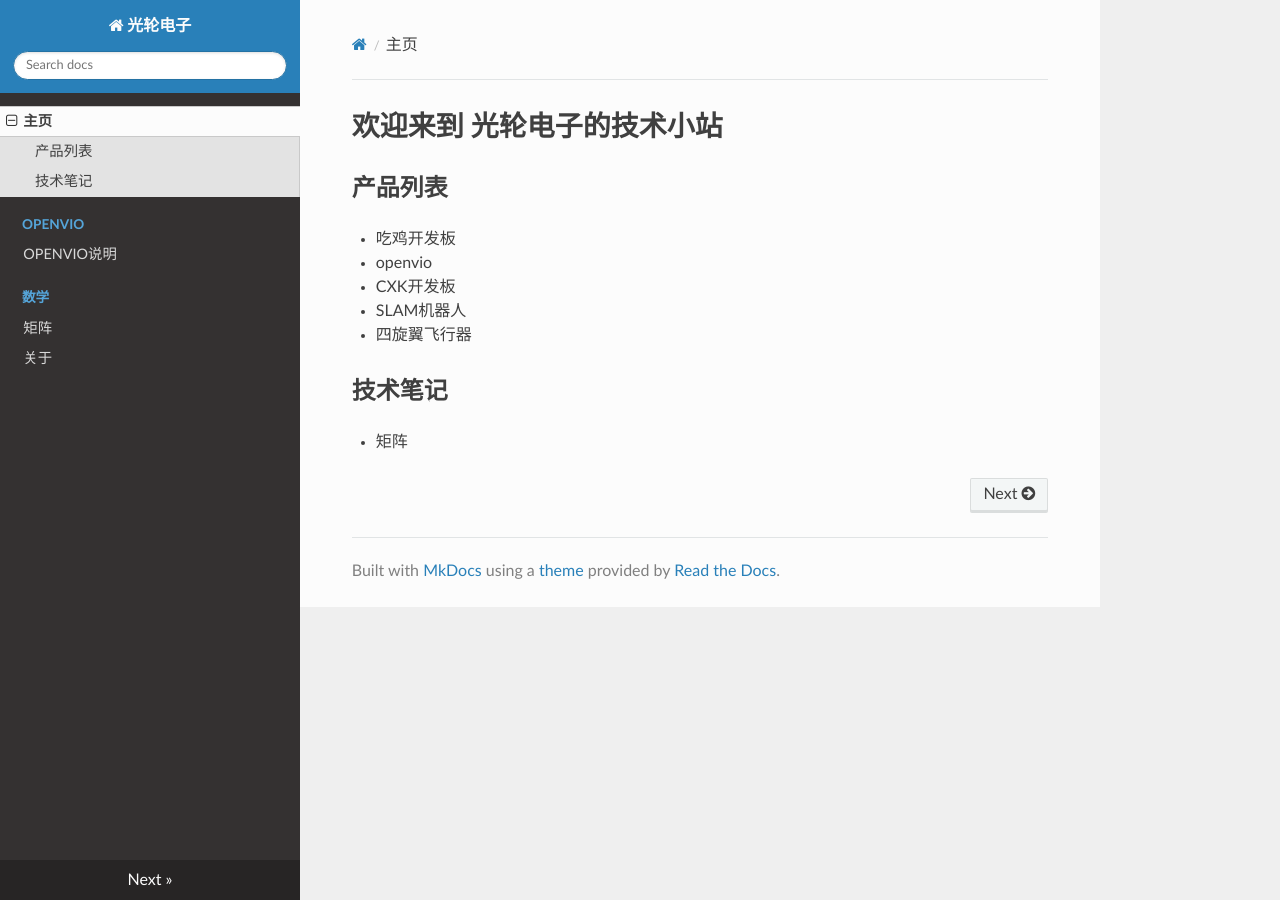
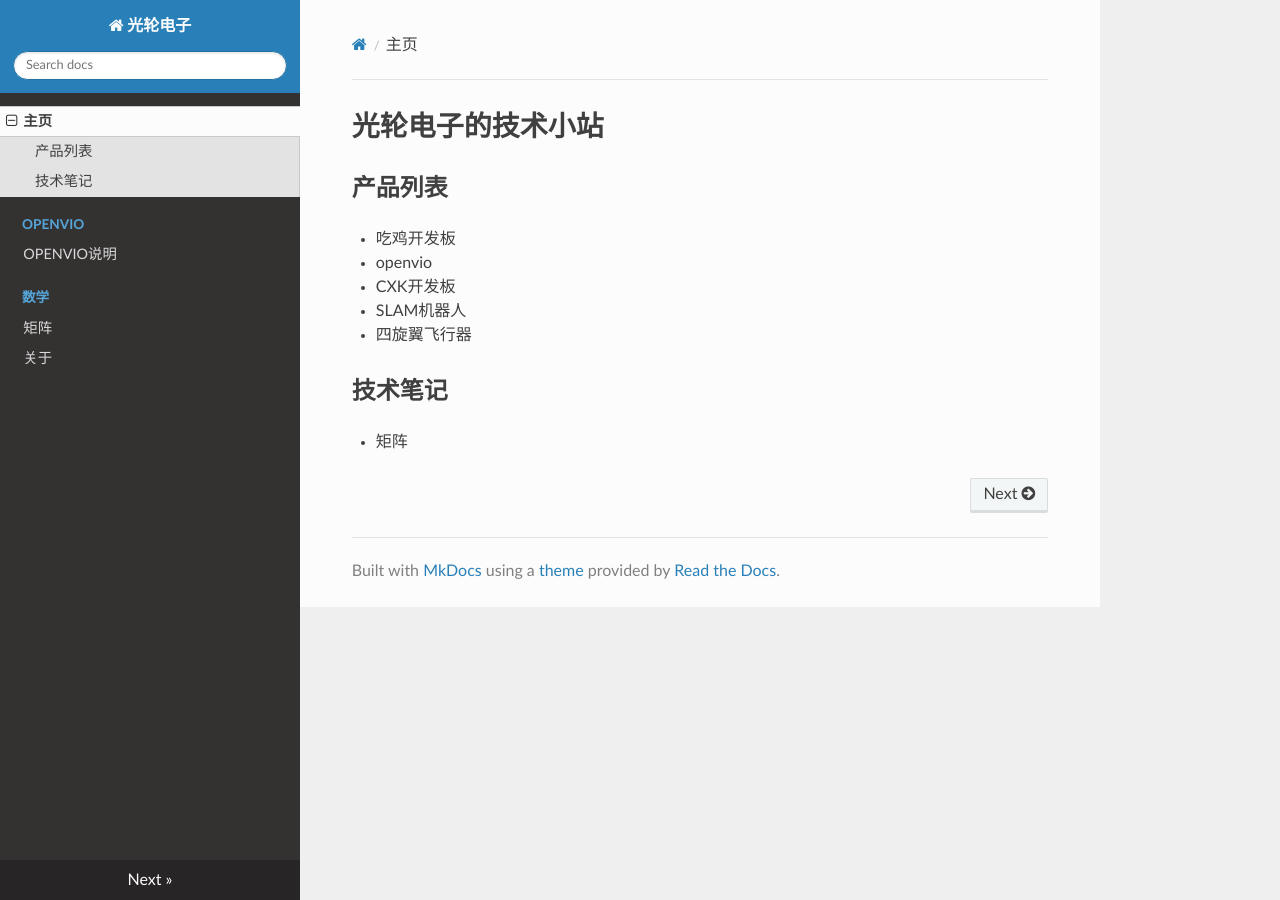
Before and after one commit to guanglun/guanglun.github.io, an MkDocs documentation site: the page built from docs/index.md, in a window 1280 px wide. Built offline with MkDocs 1.6.1, drawn with Linux system fonts in a browser that asks for light colours; nearby versions of some CDN libraries; old or Windows-style settings are respelled for this version of MkDocs.

Commit message:
主页修改

```diff
--- a/docs/index.md
+++ b/docs/index.md
@@ -1,4 +1,5 @@
-# 欢迎来到 光轮电子的技术小站
+# 光轮电子的技术小站
+
 
 ## 产品列表
 
```
Also changed, not shown: site/index.html, site/search/search_index.json, 1 other file.
